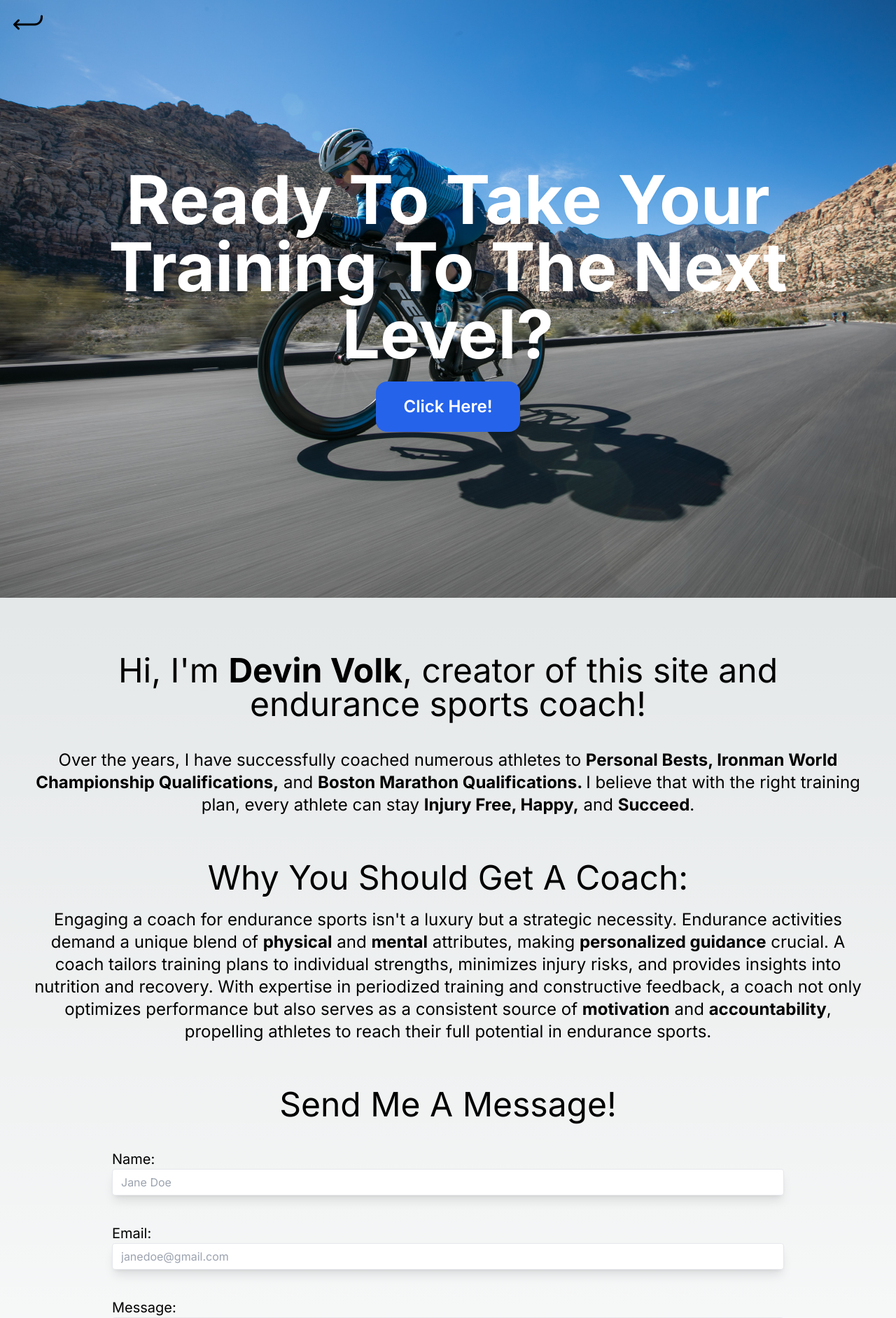
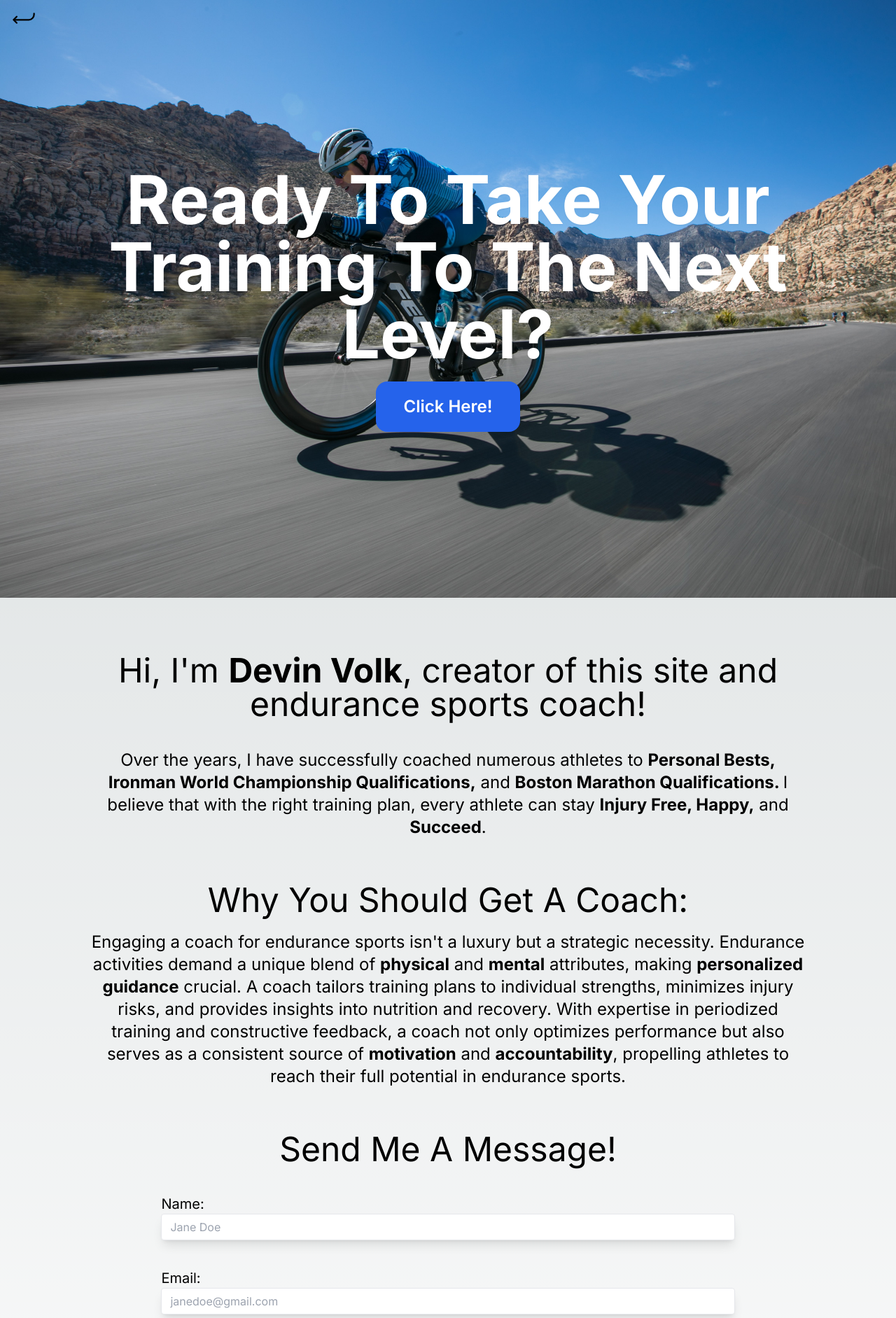
Before and after one commit to devinvolk/threshold_calculator, a Next.js app: page /Coaching in a window 1280 px wide. Shown: the top 1883 px of the page at 70% size. Built offline with nearby package versions, Linux system fonts and the light colour scheme.

Commit message:
desktop styling changed on coaching page

```diff
--- a/app/Coaching/page.js
+++ b/app/Coaching/page.js
@@ -51,7 +51,7 @@ const Coaching = () => {
       <div className="w-full relative">
         <div className="bg-transparent absolute z-50 top-2">
           <Link href={"/"} className="ml-2 md:ml-4 flex flex-row">
-            <div className="flex items-center mr-1 text-lg md:text-5xl hover:md:text-6xl">
+            <div className="flex items-center mr-1 text-lg md:text-4xl hover:md:text-5xl">
               <IoReturnDownBackOutline />
             </div>
             <div className="flex items-center">
@@ -85,7 +85,7 @@ const Coaching = () => {
           </div>
         </div>
       </div>
-      <div className="mx-5 md:mx-10">
+      <div className="mx-5 md:mx-32">
         {/* mobile render */}
         <div className="md:hidden">
           <p className="text-2xl text-center mt-10">
@@ -189,6 +189,7 @@ const Coaching = () => {
             type="text"
             autoComplete="off"
             placeholder="Write your message here..."
+            required
             className="shadow md:shadow-lg appearance-none border rounded pt-2 pb-80 px-3 text-gray-700 leading-tight focus:outline-none focus:shadow-outline"
           ></input>
           <div className="flex justify-center mt-10 mb-20">
```
